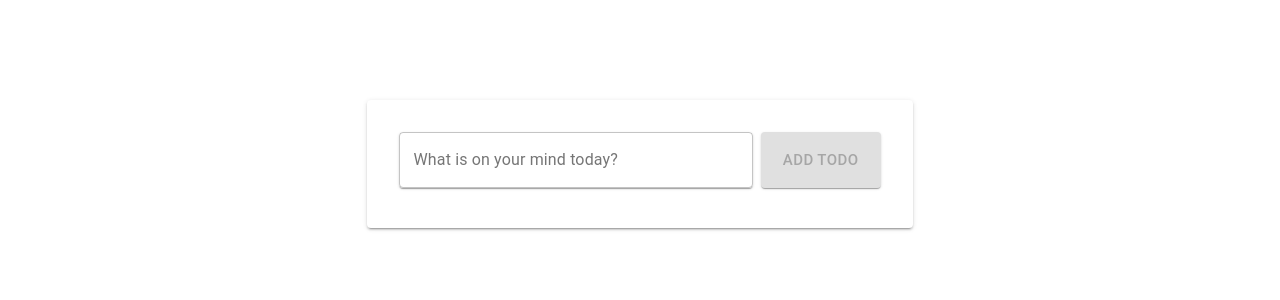
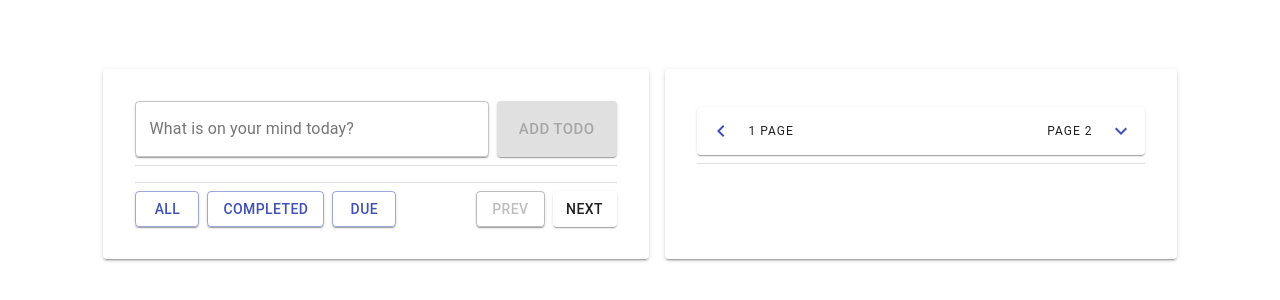
Before and after one commit to gingkob/TodoList, a React (Create React App) app: page / in a window 1280 px wide. Shown: the part 236-536 px from the top of the page. Built offline with nearby package versions, Linux system fonts and the light colour scheme.

Commit message:
add context

```diff
--- a/src/components/todoList/TodoList.js
+++ b/src/components/todoList/TodoList.js
@@ -5,6 +5,7 @@ import TodoInput from './components/TodoInput';
 import TodoItem from './components/TodoItem';
 import { Box, Button, Divider, IconButton, Typography } from '@material-ui/core';
 import { KeyboardArrowLeft, KeyboardArrowDown } from '@material-ui/icons';
+import { withProvider } from '../../store/Store';
 
 const useStyles = makeStyles((theme) => ({
   root: {
@@ -19,57 +20,16 @@ const useStyles = makeStyles((theme) => ({
 
 const TodoList = () => {
   const classes = useStyles();
-  const [todos, setTodos] = React.useState([]);
-  const [todo, setTodo] = React.useState("");
   const [page, setPage] = React.useState(1);
-
-  const onSubmit = () => {
-    let id = 1;
-    if (todos.length > 0) {
-      id = todos.sort((a, b) => {
-        if ((a.id - b.id) > 0) {
-          return -1
-        }
-        else return 1
-      })
-      id = id[0].id + 1
-    }
-    let todoItem = {
-      id,
-      text: todo,
-      isDone: false,
-      craetedAt: new Date(),
-      updatedAt: new Date()
-    }
-    setTodos([todoItem, ...todos]);
-    setTodo("")
-  }
-  const onChange = (e) => {
-    setTodo(e.target.value)
-  }
-
-  const toggleChange = (id) => {
-    let newArr = todos.map(todo => {
-      if (todo.id === id) {
-        todo.isDone = !todo.isDone
-      }
-      return todo;
-    })
-    setTodos(newArr);
-  }
-
-  const deleteTodo = (id) => {
-    setTodos(todos.filter(todo => todo.id !== id))
-  }
 
   return (
     <div className={classes.root}>
       <Paper elevation={2}>
-        <TodoInput todo={todo} onChange={onChange} onSubmit={onSubmit} />
-        {todos.length ?
+        <TodoInput />
+       {/*  {todos.length ? */}
           <>
             <Divider />
-            <TodoItem todos={todos.slice(5 * (page - 1), 4 + 5 * (page - 1))} toggleChange={toggleChange} onDelete={deleteTodo} />
+            <TodoItem /* todos={todos.slice(5 * (page - 1), 4 + 5 * (page - 1))} */ />
             <Divider />
             <Box style={{ display: 'flex', marginTop: "8px", width: "100%" }}>
               <Paper elevation={1} style={{ marginRight: "8px" }}>
@@ -85,13 +45,13 @@ const TodoList = () => {
                 <Button disabled={page === 1} variant='outlined' color='secondary' onClick={() => setPage(prevState => prevState - 1)}>Prev</Button>
               </Paper>
               <Paper elevation={1} style={{ marginLeft: "8px" }}>
-                <Button disabled={page >= Math.ceil((todos.length - 4) / 5)} variant='outlined' color='secondary' onClick={() => setPage(prevState => prevState + 1)}>Next</Button>
+                <Button /* disabled={page >= Math.ceil((todos.length - 4) / 5)} variant='outlined' color='secondary' onClick={() => setPage(prevState => prevState + 1)} */>Next</Button>
               </Paper>
             </Box>
-          </> : null}
+          </> {/* : null} */}
       </Paper>
-      {todos.length > 4 ?
-        <Paper elevation={2} style={{ width: "400px", paddingTop: 38 }}>
+      {/* {todos.length > 4 ? */}
+        <Paper elevation={2} style={{ width: "448px", paddingTop: 38 }}>
           <div style={{ display: "flex", marginBottom: "8px", width: "100%" }}>
             <Paper style={{ display: "flex", width: '100%', justifyContent: 'space-between', padding: "0px 12px" }}>
               <span>
@@ -109,10 +69,10 @@ const TodoList = () => {
             </Paper>
           </div>
           <Divider />
-          <TodoItem todos={todos.slice(4 + 5 * (page - 1), 9 + 5 * (page - 1))} toggleChange={toggleChange} onDelete={deleteTodo} />
-        </Paper> : null}
+          <TodoItem /* todos={todos.slice(4 + 5 * (page - 1), 9 + 5 * (page - 1))} */ />
+        </Paper> {/* : null} */}
     </div>
   )
 }
 
-export default TodoList;
+export default withProvider(TodoList);
--- a/src/components/todoList/components/TodoInput.js
+++ b/src/components/todoList/components/TodoInput.js
@@ -1,10 +1,11 @@
+import React, { useState } from 'react';
 import { Button, TextField, Paper, Box } from '@material-ui/core';
-import React from 'react';
-import { makeStyles } from '@material-ui/core/styles'
+import { makeStyles } from '@material-ui/core/styles';
+import { useTodos } from '../../../store/Store';
 
 const useStyles = makeStyles((theme) => ({
   root: {
-    display:'flex',
+    display: 'flex',
     marginBottom: theme.spacing(1),
     '& .MuiFormControl-root': {
       verticalAlign: "middle !important",
@@ -23,17 +24,24 @@ const useStyles = makeStyles((theme) => ({
   },
 }));
 
-const TodoInput = (props) => {
-  const { todo = "", onChange, onSubmit } = props;
+const TodoInput = () => {
+  const { addTodo } = useTodos();
+  const [todo, setTodo] = useState("")
   const classes = useStyles()
+
+  const onSubmit = () => {
+    addTodo(todo);
+    setTodo("")
+  }
+
   return (
     <Box className={classes.root}>
-    <Paper elevation={1} id="firstPaper">
-        <TextField label="What is on your mind today?" variant="outlined" value={todo} onChange={onChange} />
-    </Paper>
-    <Paper elevation={1}>
+      <Paper elevation={1} id="firstPaper">
+        <TextField label="What is on your mind today?" variant="outlined" value={todo} onChange={(e) => setTodo(e.target.value)} />
+      </Paper>
+      <Paper elevation={1}>
         <Button disabled={!todo.trim().length} variant="contained" color="secondary" size='large' onClick={onSubmit}>Add Todo</Button>
-    </Paper>
+      </Paper>
     </Box>
   )
 }
--- a/src/components/todoList/components/TodoItem.js
+++ b/src/components/todoList/components/TodoItem.js
@@ -7,6 +7,7 @@ import Checkbox from '@material-ui/core/Checkbox';
 import IconButton from '@material-ui/core/IconButton';
 import DeleteForever from '@material-ui/icons/DeleteForever';
 import Paper from '@material-ui/core/Paper';
+import { useTodos } from '../../../store/Store'
 
 const useStyles = makeStyles((theme) => ({
   root: {
@@ -20,7 +21,8 @@ const useStyles = makeStyles((theme) => ({
   },
 }));
 
-const TodoItem = ({ todos, toggleChange, onDelete }) => {
+const TodoItem = () => {
+  const { todos, toggleTodo, deleteTodo } = useTodos();
   const classes = useStyles();
   return (
     <List dense className={classes.root}>
@@ -36,10 +38,10 @@ const TodoItem = ({ todos, toggleChange, onDelete }) => {
             </ListItem>
             <Checkbox
               edge="end"
-              onChange={() => toggleChange(todo.id)}
-              checked={todo.isDone}
+              onChange={() => toggleTodo(todo.id)}
+              checked={todo.isCompleted}
             />
-            <IconButton onClick={() => onDelete(todo.id)}>
+            <IconButton onClick={() => deleteTodo(todo.id)}>
               <DeleteForever color='error' />
             </IconButton>
           </Paper>
--- /dev/null
+++ b/src/store/Store.js
@@ -0,0 +1,34 @@
+import React, { createContext, useContext, useState } from 'react';
+
+const Context = createContext({
+  todos:[]
+})
+
+const Provider = ({ children }) => {
+  const [todos, setTodos] = useState([]);
+
+  const addTodo = (todo) => {
+    let id = todos.length ? Math.max(...todos.map(todo => todo.id)) + 1 : 1;
+    setTodos([{ id, text: todo, isCompleted: false }, ...todos])
+  }
+
+  const deleteTodo = (id) => {
+    setTodos(todos.filter(todo => todo.id !== id))
+  }
+
+  const toggleTodo = (id) =>{
+    setTodos(todos.map(todo => {
+      if(todo.id === id){
+        todo.isCompleted = !todo.isCompleted;
+        return todo;
+      }
+      return todo
+    }))
+  }
+
+  return (<Context.Provider value={{ todos, addTodo, deleteTodo, toggleTodo }}>{children}</Context.Provider>)
+}
+
+export const useTodos = () => useContext(Context);
+
+export const withProvider = (Component) => ((props) => (<Provider ><Component {...props} /></Provider>))
```
Also changed, not shown: 1 other file (tests, documents, lock files or other folders).
